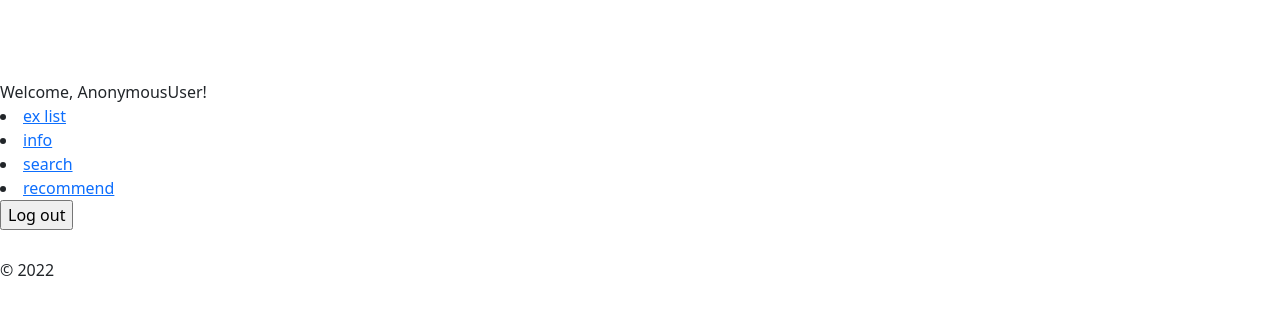
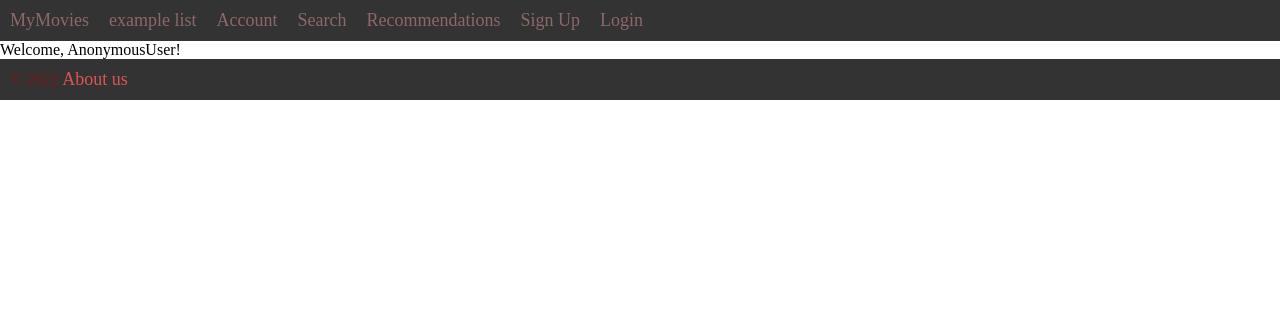
Before and after one commit to WJakubowsk/movie_recommender, a Django app: page /app/v0/home/ in a window 1280 px wide. Shown: the top 315 px of the page. Run offline with Django 4.2, Linux system fonts and the light colour scheme.

Commit message:
add navbar with styling

```diff
--- a/core/movierecommenderapp/static/css/base.css
+++ b/core/movierecommenderapp/static/css/base.css
@@ -1,9 +1,60 @@
 .navbar{
 	border-radius: 0;
-	min-height: 80px;
+	min-height: 20px;
+    display: flex;
+    justify-content: space-between;
+    align-items: center;
+    background-color: #333;
+    color: rgb(121, 24, 24);
+    padding: 10px;
 }
+.navbar a {
+    color: rgb(141, 104, 104);
+    text-decoration: none;
+    font-size: 18px;
+  }
+
+  .navbar a:hover {
+    color: rgb(83, 0, 0);
+  }
+
+  .navbar .logo {
+    font-size: 22px;
+    font-weight: bold;
+  }
+
+  .navbar .menu {
+    display: flex;
+  }
+
+  .navbar .menu .left {
+    display: flex;
+  }
+
+  .navbar .menu .left a {
+    margin-right: auto;
+  }
+
+  .navbar .menu .left a + a {
+    margin-left: 20px;
+  }
+
+  .navbar .menu .right {
+    display: flex;
+    margin-left: auto;
+  }
+
+  .navbar .menu .right a {
+    margin-left: 20px;
+  }
+
+  .navbar .menu .right a + a {
+    margin-left: 20px;
+  }
+
+
 .container-fluid{
-	margin-top: 18px;
+	/* margin-top: 18px; */
 }
 .navbar-nav>li>a{
 	font-size: 18px;
@@ -18,7 +69,7 @@
 	color:#00bcd4;
 }
 .navbar-inverse .navbar-nav>li>a{
-		color: #fff;
+		color: rgb(209, 77, 77);
 }
 h2{
 	margin-left: 60px;
--- a/core/movierecommenderapp/templates/home.html
+++ b/core/movierecommenderapp/templates/home.html
@@ -5,16 +5,4 @@
 
     Welcome, {{ request.user }}!
 
-    <li><a href="{% url 'example' 'fight' %}">ex list</a></li>
-
-    <li><a href="{% url 'info' %}">info</a></li>
-    <li><a href="{% url 'search' %}">search</a></li>
-    <li><a href="{% url 'recommend' %}">recommend</a></li>
-
-    <form method="post" action="{% url 'index' %}">
-      {% csrf_token %}
-      <input type="submit" value="Log out">
-    </form>
-
-
 {% endblock %}
--- a/core/movierecommenderapp/templates/main/base.html
+++ b/core/movierecommenderapp/templates/main/base.html
@@ -5,60 +5,42 @@
     <meta http-equiv="X-UA-Compatible" content="IE=edge" />
     <meta name="viewport" content="width=device-width, initial-scale=1.0" />
     {% load static %}
-	  <link rel='stylesheet' href='{% static "movierecommenderapp/css/base.css" %}' />
-    <link
+	  <link rel='stylesheet' href='{% static "css/base.css" %}' />
+    <!-- <link
       href="https://cdn.jsdelivr.net/npm/bootstrap@5.1.3/dist/css/bootstrap.min.css"
       rel="stylesheet"
       integrity="sha384-1BmE4kWBq78iYhFldvKuhfTAU6auU8tT94WrHftjDbrCEXSU1oBoqyl2QvZ6jIW3"
       crossorigin="anonymous"
-    />
-    <!-- <title>Movies | {% block title %}{% endblock title %}</title> -->
+    /> -->
+    <link href='http://fonts.googleapis.com/css?family=Open+Sans:400,300,700' rel='stylesheet' type='text/css'>
+    <title>Movies | {% block title %}{% endblock title %}</title>
 </head>
 <body>
   <nav class="navbar navbar-inverse">
     <div class="container-fluid">
         <div class="collapse navbar-collapse" id="topNavBar">
 
-            <ul class="nav navbar-nav ">
-                <li><a style="color:#4CAF50" href="/">MyMovies</a></li>
-            </ul>
-            <ul class="nav navbar-nav ">
-              <li><a href="{% url 'example' 'fight' %}">exampleList</a></li>
-            </ul>
+            <div class="menu">
+              <div class="left">
+              <a href="/">MyMovies</a>
+              <a href="{% url 'example' 'fight' %}">example list</a>
+              <a href="{% url 'info' %}">Account</a>
+              <a href="{% url 'search' %}">Search</a>
+              <a href="{% url 'recommend' %}">Recommendations</a>
+              </div>
+              <div class="right">
+                <!-- TODO - add other view of logged-in user (request.user.is_authenticated) -->
+              {% if not False %}
+                  <a href="{% url 'signup' %}">Sign Up</a>
+                  <a href="{% url 'login' %}">Login</a>
 
-            <ul class="nav navbar-nav ">
-              <li><a href="{% url 'info' %}">MyList</a></li>
-            </ul>
-            <ul class="nav navbar-nav ">
-              <li><a href="{% url 'search' %}">MovieSearch</a></li>
-            </ul>
-            <ul class="nav navbar-nav ">
-              <li><a href="{% url 'recommend' %}">Recommend</a></li>
-            </ul>
-
-
-
-            <ul class="nav navbar-nav navbar-right">
-                <!-- TODO - add other view of logged-in user -->
-             <!-- {% if not request.user.is_authenticated %} -->
-                <li>
-                    <a href="{% url 'signUp' %}">
-                        <span aria-hidden="true"></span>SignUp
-                    </a>
-                </li>
-                <li>
-                    <a href="{% url 'login' %}">
-                        <span aria-hidden="true"></span>Login
-                    </a>
-                </li>
-            <!-- {% else %}
-                <li>
-                    <a href="{% url 'logout' %}">
-                        <span aria-hidden="true"></span>&nbsp;Logout
-                    </a>
-                </li>
-            {% endif %} -->
-            </ul>
+              {% else %}
+                      <a href="{% url 'logout' %}">
+                          <span aria-hidden="true"></span>&nbsp;Logout
+                      </a>
+              {% endif %}
+              </div>
+            </div>
 
         </div>
     </div>
@@ -72,7 +54,7 @@
     <nav class="navbar navbar-bottom">
       <footer class="page-footer font-small">
           <div class="footer-copyright text-center py-3">© 2022
-          <a href="{% url 'about' %}/" style="color:#fff"> About us</a>
+          <a href="{% url 'about' %}/" style="color:rgb(219, 84, 84)"> About us</a>
       </div>
 
       </footer>
```
